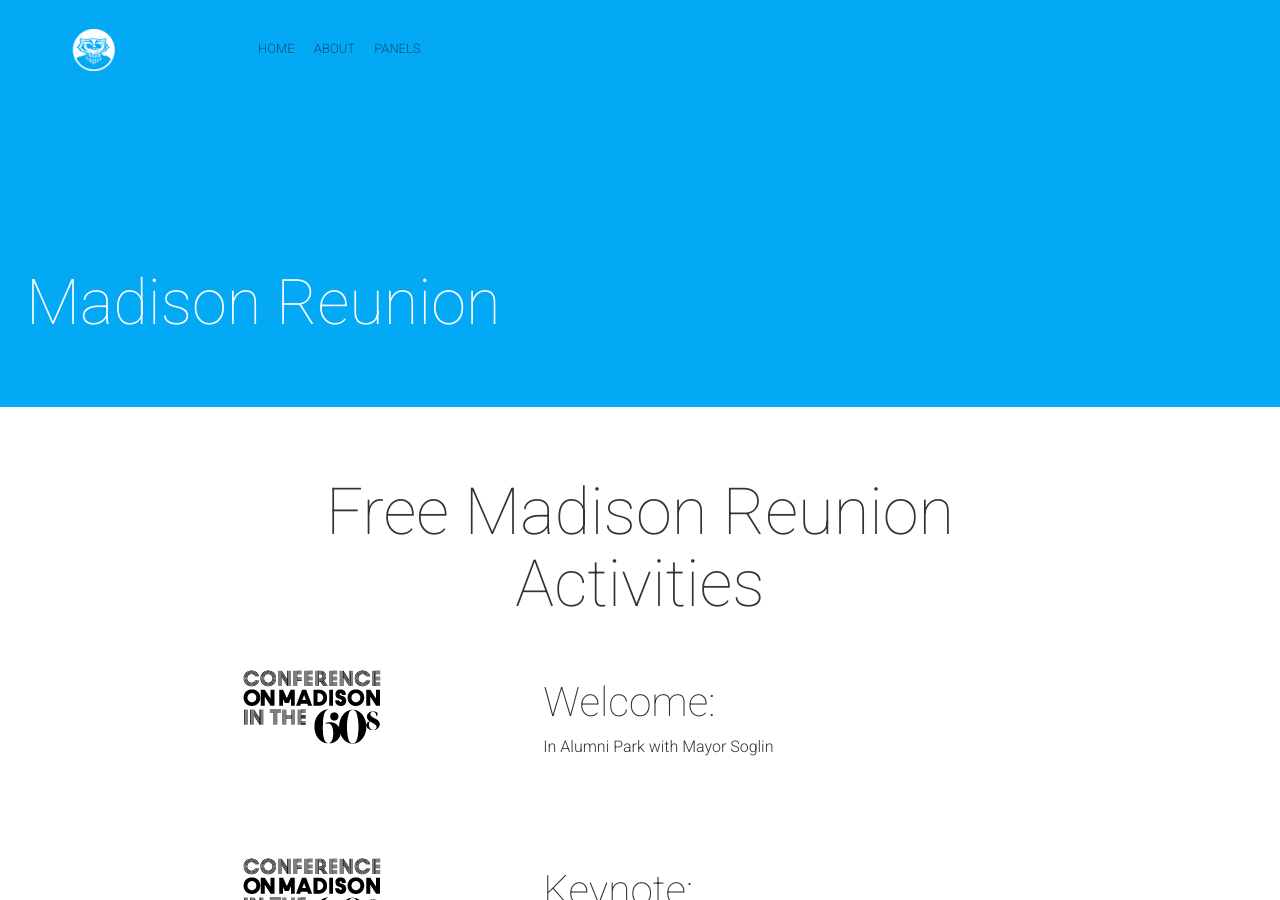
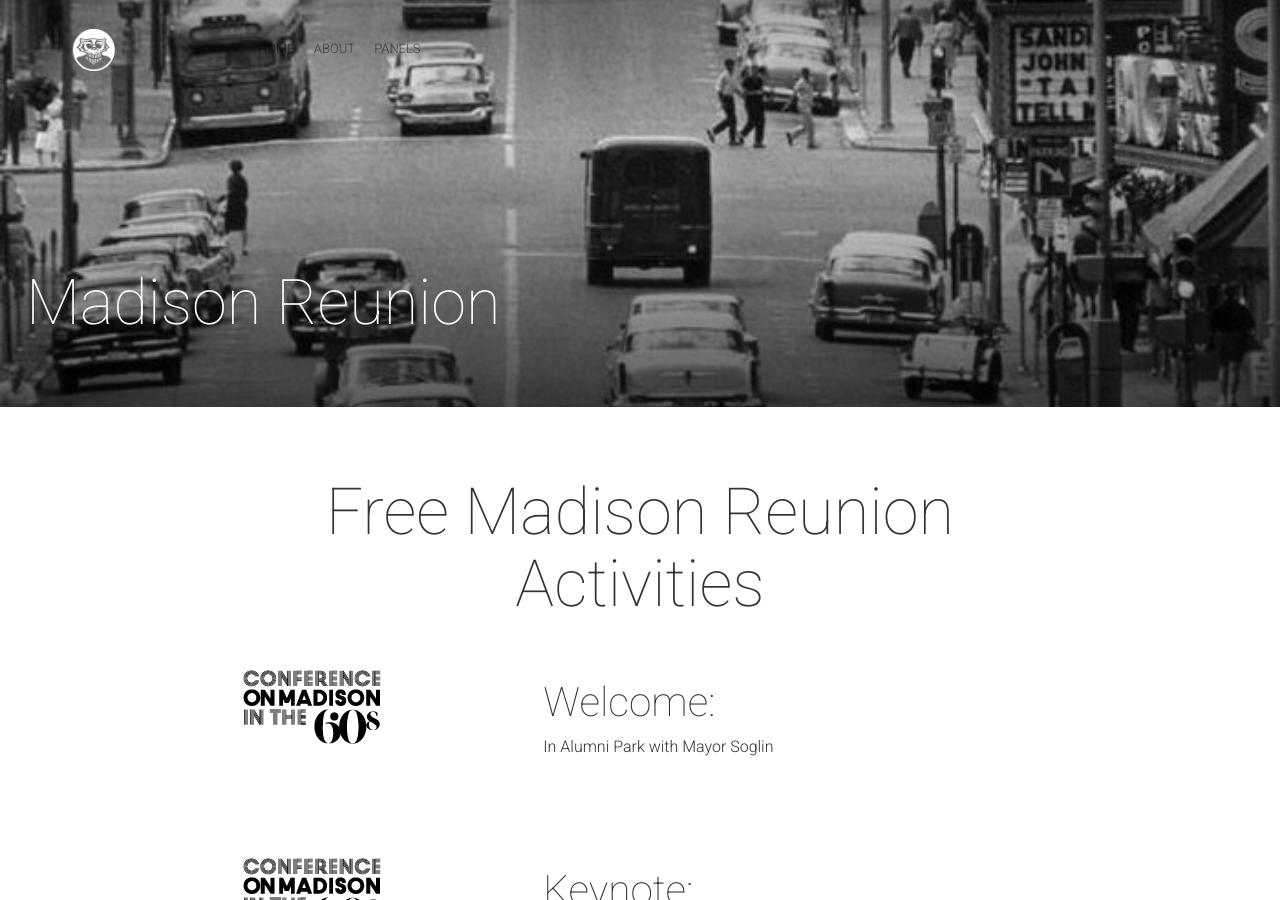
Before and after one commit to fourthirty-two/the-madison-reunion, a Jekyll site: the page built from reunion.html, in a window 1280 px wide and 900 px high. Built offline with Jekyll 4.4.1, drawn with Linux system fonts in a browser that asks for light colours; nearby versions of some CDN libraries; comment, search, counter and statistics services are not loaded.

Commit message:
:notes: reunion header

```diff
--- a/reunion.html
+++ b/reunion.html
@@ -1,6 +1,7 @@
 ---
 layout: default
 title: Madison Reunion
+image: MadisonWisconsin1960s_700.jpg
 permalink: /reunion/
 ---
 
```
